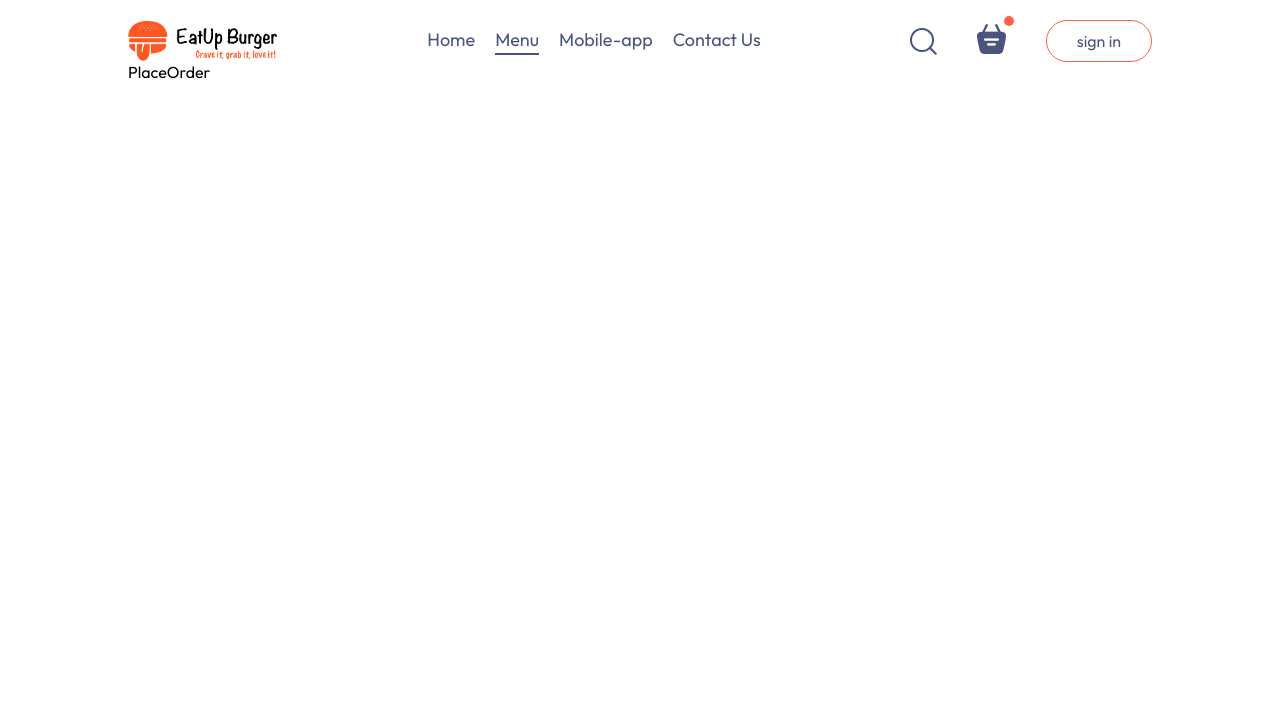
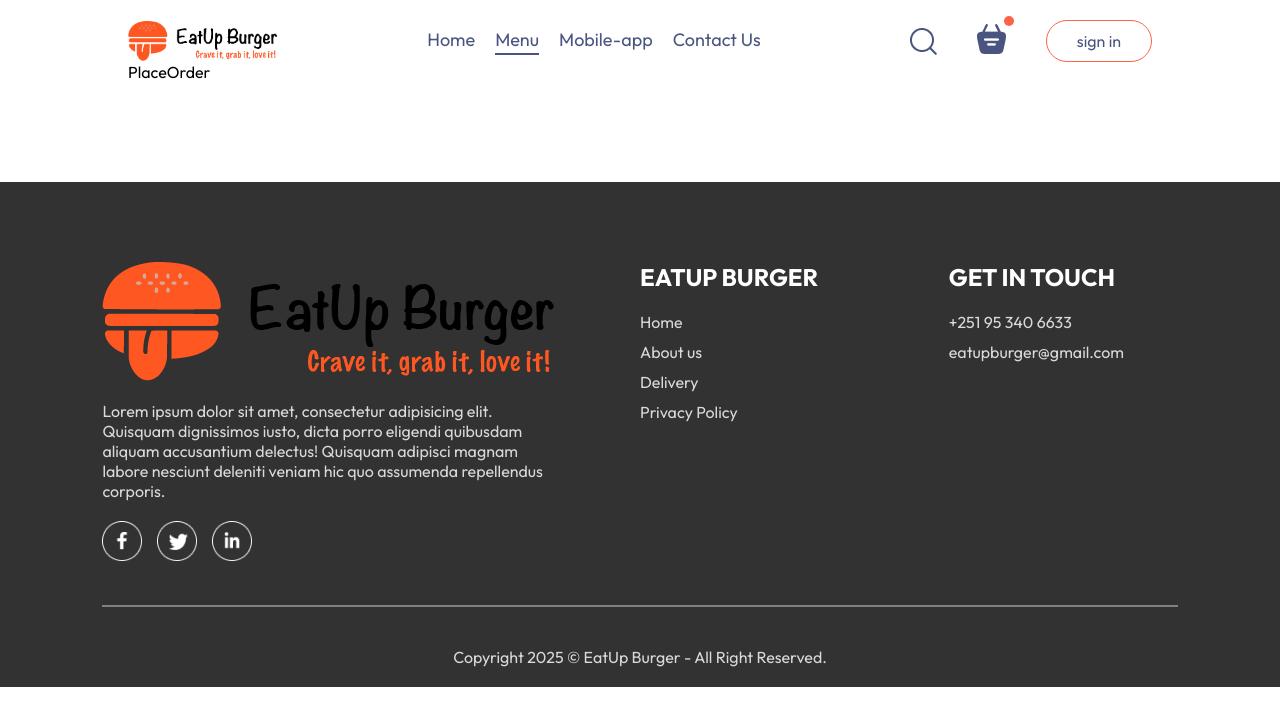
Before and after one commit to EdenGebremedhin/EatUp-Burger-Website, a React (Vite) app in the folder frontend/: page /order in a window 1280 px wide. Shown: the top 726 px of the page. Built offline with nearby package versions, Linux system fonts and the light colour scheme.

Commit message:
finalizing home

```diff
--- a/frontend/src/App.jsx
+++ b/frontend/src/App.jsx
@@ -1,13 +1,14 @@
 import React from "react";
 import Navbar from "./components/navbar/Navbar";
 import { Route, Routes } from "react-router-dom";
-
+import Footer from "./components/Footer/Footer.jsx";
 import Home from "./pages/Home/Home";
 import Cart from "./pages/Cart/Cart";
 import PlaceOrder from "./pages/PlaceOrder/PlaceOrder";
 
 const App = () => {
   return (
+    <>
     <div className="app">
       <Navbar />
       {/* <Router> */}
@@ -18,6 +19,8 @@
         </Routes>
       {/* </Router> */}
     </div>
+    <Footer />
+    </>
   );
 };
 
--- /dev/null
+++ b/frontend/src/components/Footer/Footer.css
@@ -0,0 +1,42 @@
+.footer{
+    color: #d9d9d9;
+    background-color: #323232;
+    display: flex;
+    flex-direction: column;
+    align-items: center;
+    gap: 20px;
+    padding: 20px 8vw;
+    padding-top: 80px;
+    margin-top: 100px;
+}
+.footer-content{
+    width: 100%;
+    display: grid;
+    grid-template-columns: 2fr 1fr 1fr;
+    gap: 80px;
+}
+.footer-content-left, .footer-content-center, .footer-content-right{
+    display: flex;
+    flex-direction: column;
+    align-items: start;
+    gap: 20px;
+}
+.footer-content-left li, .footer-content-center li, .footer-content-right li{
+   list-style: none;
+   margin-bottom: 10px;
+   cursor: pointer;
+}
+.footer-content-center h2, .footer-content-right h2{
+    color: white;
+}
+.footer-social-icons img{
+    width: 40px;
+    margin-right: 15px;
+}
+.footer hr{
+    width: 100%;
+    height: 2px;
+    margin: 20px 0;
+    background-color: grey;
+    border: none;
+}
--- /dev/null
+++ b/frontend/src/components/Footer/Footer.jsx
@@ -0,0 +1,48 @@
+import React from 'react'
+import './Footer.css'
+import { assets } from '../../assets/assets'
+
+
+const Footer = () => {
+  return (
+    <div className='footer' id='footer'>
+        <div className="footer-content">
+
+            <div className="footer-content-left">
+                <img src={assets.logo} alt="" />
+                <p>Lorem ipsum dolor sit amet, consectetur adipisicing elit. Quisquam dignissimos iusto, dicta porro eligendi quibusdam aliquam accusantium delectus! Quisquam adipisci magnam labore nesciunt deleniti veniam hic quo assumenda repellendus corporis.</p>
+                <div className="footer-social-icons">
+                    <img src={assets.facebook_icon} alt="" />
+                    <img src={assets.twitter_icon} alt="" />
+                    <img src={assets.linkedin_icon} alt="" />
+                </div>
+            </div>
+
+            <div className="footer-content-center">
+                <h2>EATUP BURGER</h2>
+                <ul>
+                    <li>Home</li>
+                    <li>About us</li>
+                    <li>Delivery</li>
+                    <li>Privacy Policy</li>
+                </ul>
+            </div>
+
+            <div className="footer-content-right">
+                <h2>GET IN TOUCH</h2>
+                <ul>
+                    <li>+251 95 340 6633</li>
+                    <li>eatupburger@gmail.com</li>
+                </ul>
+            </div>
+
+        </div>
+        <hr />
+        <p className="footer-copyright">
+            Copyright 2025 © EatUp Burger - All Right Reserved.
+        </p>
+    </div>
+  )
+}
+
+export default Footer
--- a/frontend/src/pages/Home/Home.jsx
+++ b/frontend/src/pages/Home/Home.jsx
@@ -3,6 +3,7 @@
 import Header from '../../components/Header/Header'
 import ExploreMenu from '../../components/ExploreMenu/ExploreMenu'
 import FoodDisplay from '../../components/FoodDisplay/FoodDisplay'
+import Footer from '../../components/Footer/Footer'
 
 const Home = () => {
 const[category, setCategory] = useState("All");
@@ -12,6 +13,7 @@
       <Header />
       <ExploreMenu category={category} setCategory={setCategory}/>
       <FoodDisplay category={category}/>
+
     </div>
   )
 }
```
